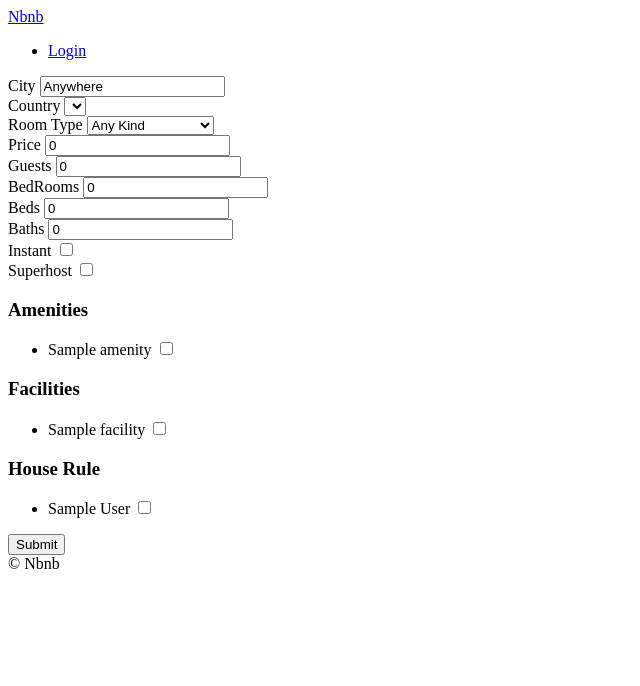
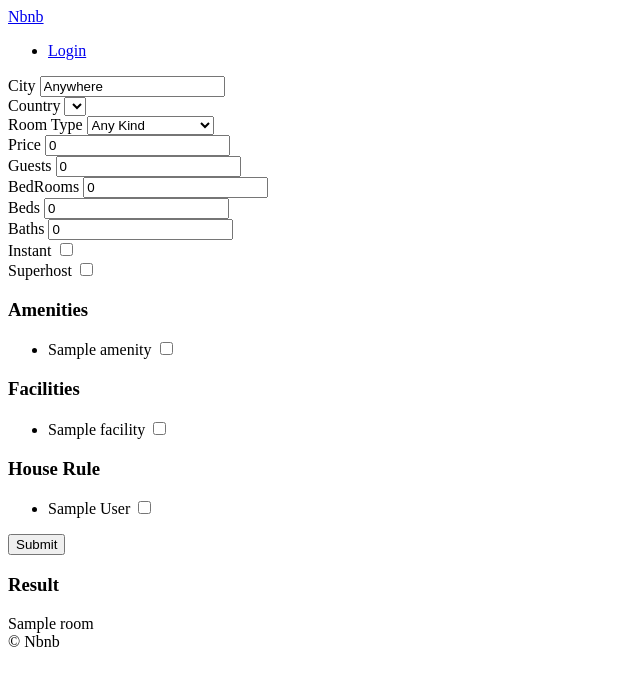
Before and after one commit to KIMJUNSICK/Airbnb_clone, a Django app: page /rooms/search/ in a window 1280 px wide. Shown: the top 686 px of the page, without its empty margins (0-640 px from the left). Run offline with Django 3.2, Linux system fonts and the light colour scheme; tables that the repository leaves empty hold one stand-in row (values such as "Sample post"); lists and menus that the app fills with data are empty.

Commit message:
Views: basic idea of filtering rooms

```diff
--- a/rooms/views.py
+++ b/rooms/views.py
@@ -68,4 +68,20 @@ def search(request):
         "house_rules": house_rules,
     }
 
-    return render(request, "rooms/search.html", {**form, **choices})
+    filter_args = {}
+
+    if city != "Anywhere":
+        filter_args["city__startswith"] = city
+
+    print(filter_args)
+
+    rooms = models.Room.objects.filter(**filter_args)
+
+    print(rooms)
+
+    # filter rooms in db by data that get in url
+    # get data of rooms that were filtered
+    # send the data to templates
+    # view + css
+
+    return render(request, "rooms/search.html", {**form, **choices, "rooms": rooms})
--- a/templates/rooms/search.html
+++ b/templates/rooms/search.html
@@ -144,4 +144,8 @@
         {% comment %} if one button in form tag, the button event is sumbit {% endcomment %}
     </form>
 
+    <h3>Result</h3>
+    {% for room in rooms %}
+        {{room.name}}
+    {% endfor %}
 {% endblock content %}
```
